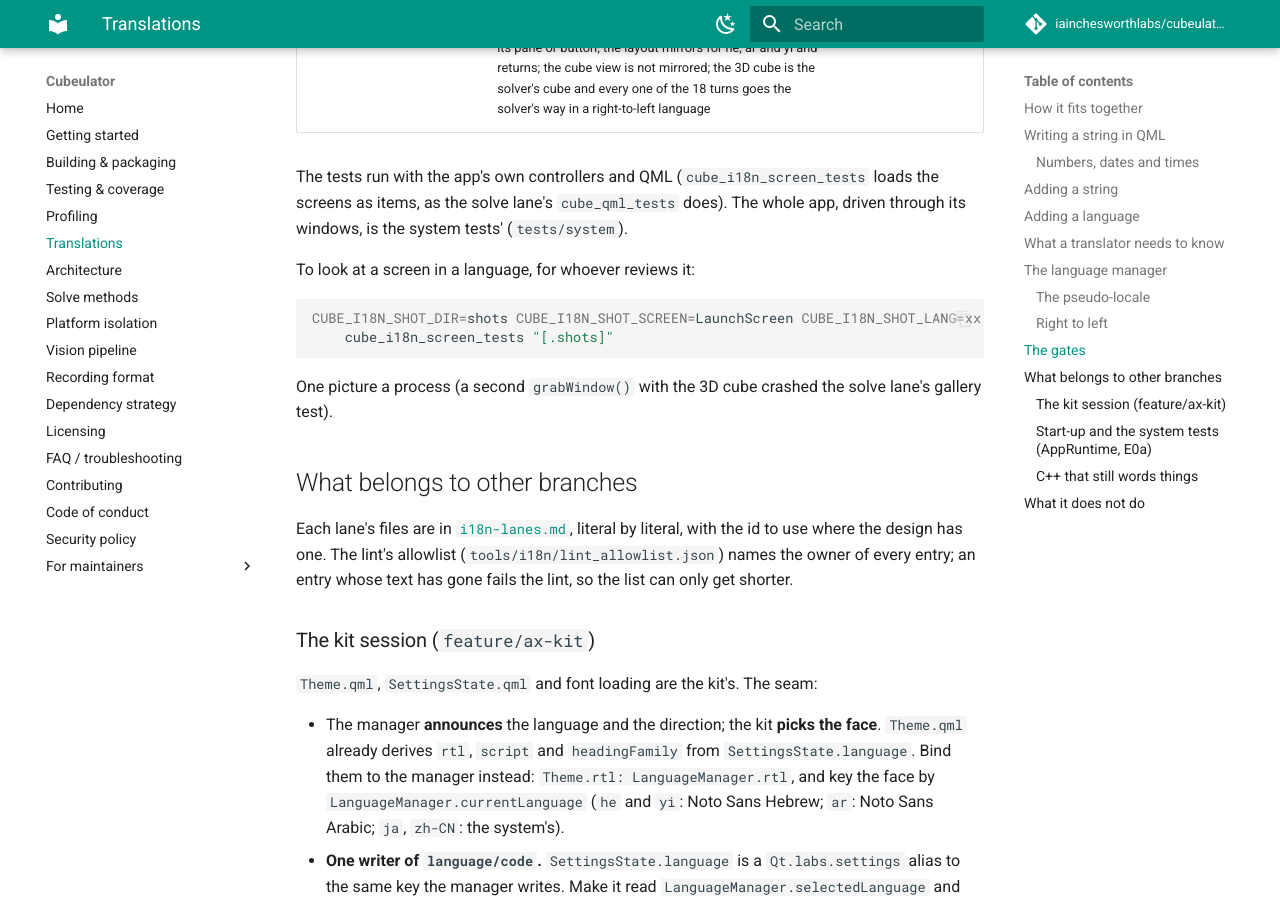
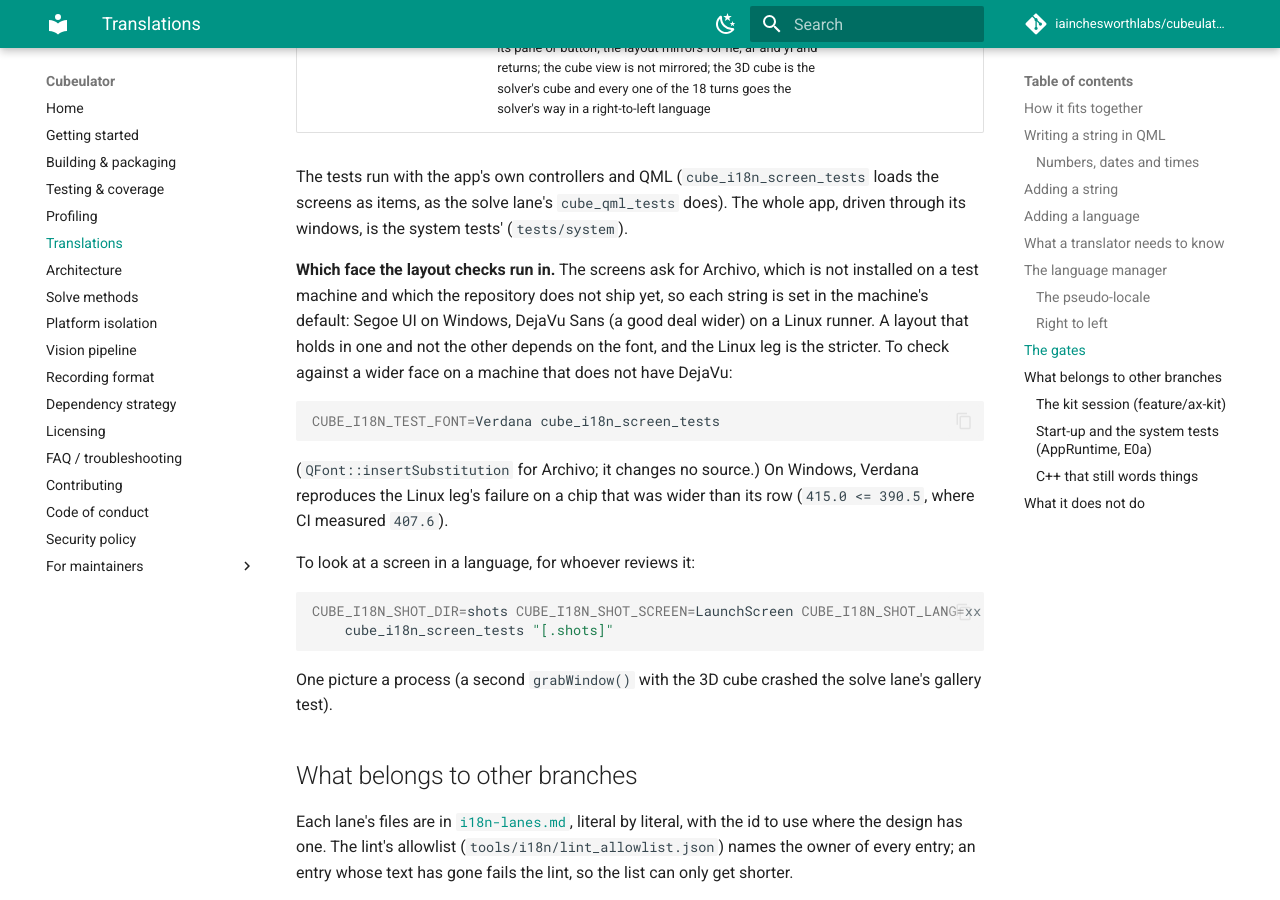
Before and after one commit to iainchesworth/cubeulator, an MkDocs documentation site: the page built from docs/i18n.md, in a window 1280 px wide and 900 px high, scrolled down 6147 px. Built offline with MkDocs 1.6.1 and Material for MkDocs 9.7.7, drawn with Linux system fonts in a browser that asks for light colours; comment, search, counter and statistics services are not loaded.

Commit message:
Let a chip wrap instead of running past its row
The first language chip in Settings, "Same as this device (English)", is
wider than a phone's 342 px row in the pseudo-locale, and a button has no way
to wrap: on the Linux leg, where the default face is DejaVu Sans and not
Segoe UI, it ran 17 px past the window (407.6 <= 390.5). It is a real defect,
not a test artefact: the same string in German, or any language whose
"Same as this device (...)" is longer, overflows a phone the same way.

AppButton takes a maxWidth and wraps its label inside the room it is given
(a block button inside its width), growing taller rather than cutting the
string off or running past the edge. The Settings chips pass the row's width.
Buttons that fit are unchanged.

cube_i18n_screen_tests takes CUBE_I18N_TEST_FONT, a face to substitute for
Archivo, so that the layout checks can be run against a wide face on a
machine whose default is narrow. Verdana on Windows reproduces the CI failure
(415.0 <= 390.5) before this change and passes after it.

````diff
--- a/docs/i18n.md
+++ b/docs/i18n.md
@@ -214,6 +214,21 @@
 loads the screens as items, as the solve lane's `cube_qml_tests` does). The
 whole app, driven through its windows, is the system tests' (`tests/system`).
 
+**Which face the layout checks run in.** The screens ask for Archivo, which is
+not installed on a test machine and which the repository does not ship yet, so
+each string is set in the machine's default: Segoe UI on Windows, DejaVu Sans
+(a good deal wider) on a Linux runner. A layout that holds in one and not the
+other depends on the font, and the Linux leg is the stricter. To check against
+a wider face on a machine that does not have DejaVu:
+
+```bash
+CUBE_I18N_TEST_FONT=Verdana cube_i18n_screen_tests
+```
+
+(`QFont::insertSubstitution` for Archivo; it changes no source.) On Windows,
+Verdana reproduces the Linux leg's failure on a chip that was wider than its
+row (`415.0 <= 390.5`, where CI measured `407.6`).
+
 To look at a screen in a language, for whoever reviews it:
 
 ```bash
````
Also changed, not shown: 3 other files.
